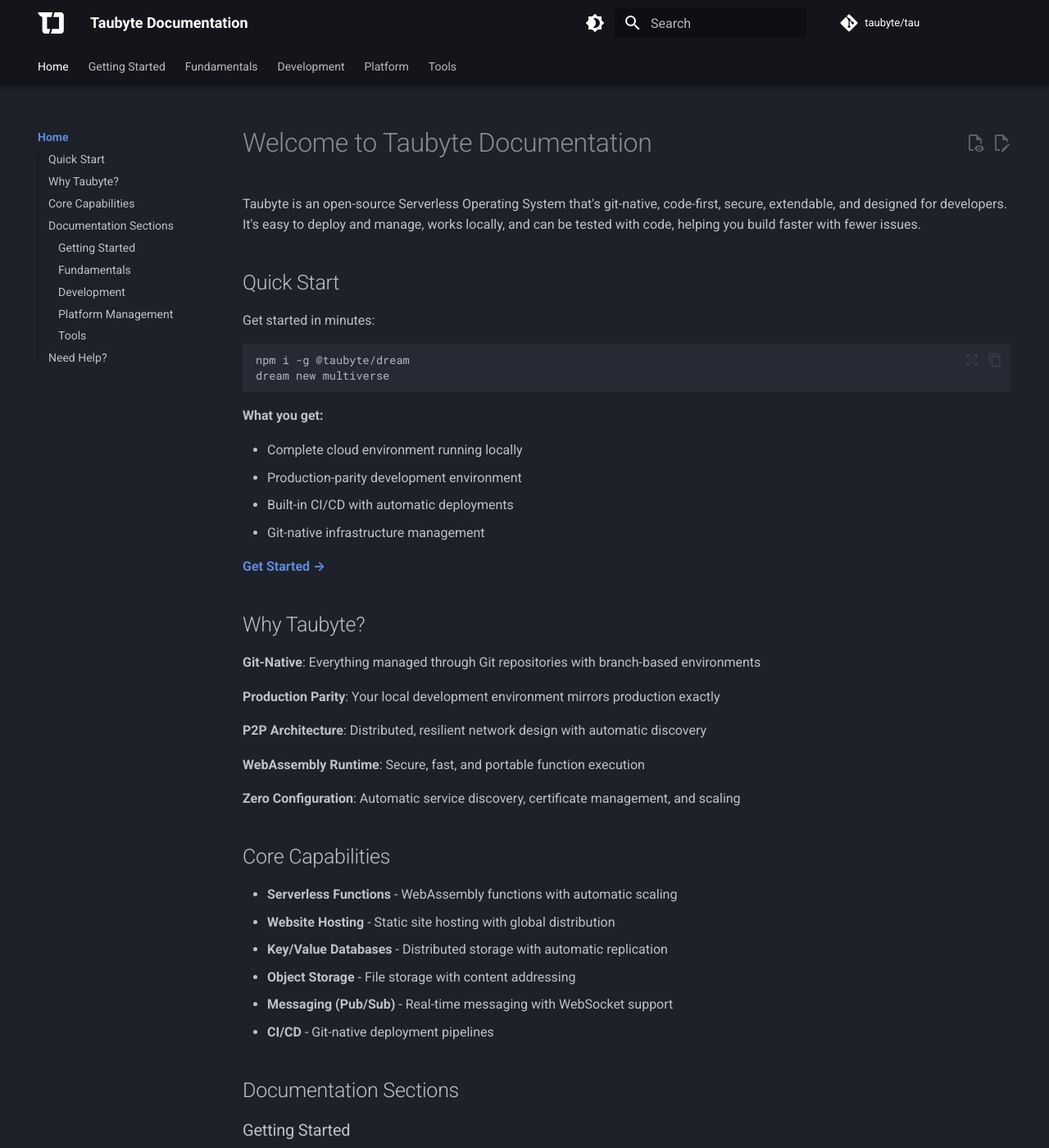
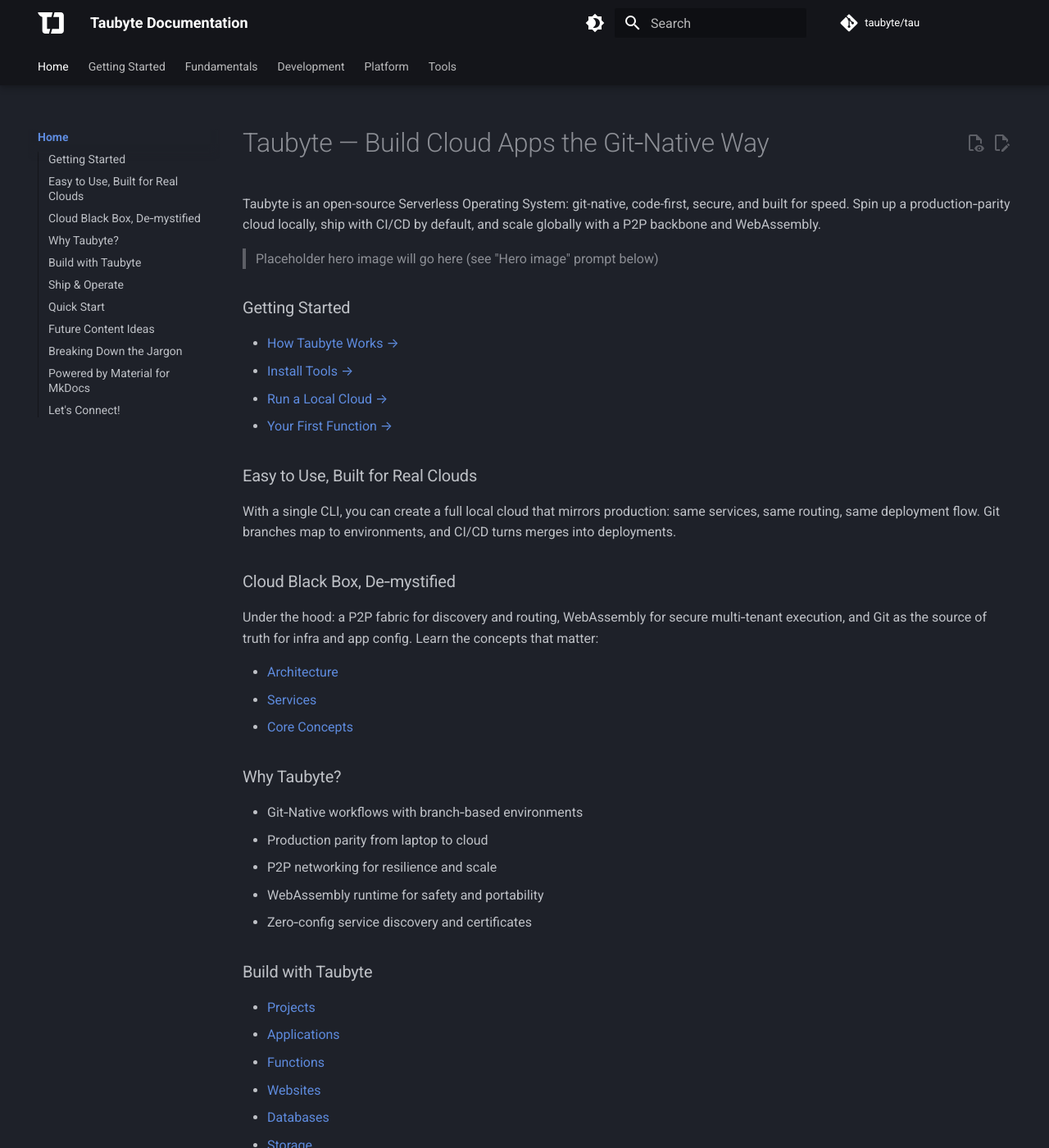
Before and after one commit to taubyte/tau.how, an MkDocs documentation site: the page built from docs/index.md, in a window 1280 px wide and 1400 px high. Shown: the whole window at 82% size. Built offline with MkDocs 1.6.1 and Material for MkDocs 9.7.7, drawn with Linux system fonts in a browser that asks for light colours; comment, search, counter and statistics services are not loaded; the version menu is left out; some of the changed text lies outside the part shown.

````diff
--- a/docs/index.md
+++ b/docs/index.md
@@ -1,99 +1,87 @@
-# Welcome to Taubyte Documentation
+# Taubyte — Build Cloud Apps the Git‑Native Way
 
-<!-- Source: docs-old/index.md -->
+Taubyte is an open-source Serverless Operating System: git-native, code-first, secure, and built for speed. Spin up a production‑parity cloud locally, ship with CI/CD by default, and scale globally with a P2P backbone and WebAssembly.
 
-Taubyte is an open-source Serverless Operating System that's git-native, code-first, secure, extendable, and designed for developers. It's easy to deploy and manage, works locally, and can be tested with code, helping you build faster with fewer issues.
+> Placeholder hero image will go here (see "Hero image" prompt below)
 
-## Quick Start
+### Getting Started
 
-Get started in minutes:
+- [How Taubyte Works →](getting-started/introduction.md)
+- [Install Tools →](getting-started/installation.md)
+- [Run a Local Cloud →](getting-started/local-cloud.md)
+- [Your First Function →](getting-started/first-function.md)
+
+### Easy to Use, Built for Real Clouds
+
+With a single CLI, you can create a full local cloud that mirrors production: same services, same routing, same deployment flow. Git branches map to environments, and CI/CD turns merges into deployments.
+
+### Cloud Black Box, De‑mystified
+
+Under the hood: a P2P fabric for discovery and routing, WebAssembly for secure multi‑tenant execution, and Git as the source of truth for infra and app config. Learn the concepts that matter:
+
+- [Architecture](fundamentals/architecture.md)
+- [Services](fundamentals/services.md)
+- [Core Concepts](fundamentals/concepts.md)
+
+### Why Taubyte?
+
+- Git‑Native workflows with branch‑based environments
+- Production parity from laptop to cloud
+- P2P networking for resilience and scale
+- WebAssembly runtime for safety and portability
+- Zero‑config service discovery and certificates
+
+### Build with Taubyte
+
+- [Projects](development/projects.md)
+- [Applications](development/applications.md)
+- [Functions](development/functions.md)
+- [Websites](development/websites.md)
+- [Databases](development/databases.md)
+- [Storage](development/storage.md)
+- [Messaging](development/messaging.md)
+- [Libraries](development/libraries.md)
+
+### Ship & Operate
+
+- [Deployment](platform/deployment.md)
+- [Spore Drive (auto-deploy)](platform/spore-drive.md)
+- [CI/CD](platform/ci-cd.md)
+- [Branches & Environments](platform/branches.md)
+- [Production](platform/production.md)
+
+### Quick Start
 
 ```bash
 npm i -g @taubyte/dream
 dream new multiverse
 ```
 
-**What you get:**
+What you get:
 
-- Complete cloud environment running locally
-- Production-parity development environment
-- Built-in CI/CD with automatic deployments
-- Git-native infrastructure management
+- Complete local cloud
+- Built-in CI/CD
+- Global‑ready architecture
 
-[**Get Started →**](getting-started/introduction.md)
+### Future Content Ideas
 
-## Why Taubyte?
+- Real‑world solution blueprints (auth, billing, analytics)
+- Observability deep‑dive (tracing, metrics, logs)
+- Multi‑region deployments and traffic policies
+- Patterns for event‑driven architectures
 
-**Git-Native**: Everything managed through Git repositories with branch-based environments
+### Breaking Down the Jargon
 
-**Production Parity**: Your local development environment mirrors production exactly
+New to serverless, P2P, or WASM? Start with the concepts and return here when you need specifics:
 
-**P2P Architecture**: Distributed, resilient network design with automatic discovery
+- [Core Concepts](fundamentals/concepts.md)
 
-**WebAssembly Runtime**: Secure, fast, and portable function execution
+### Powered by Material for MkDocs
 
-**Zero Configuration**: Automatic service discovery, certificate management, and scaling
+This documentation is built with MkDocs Material, optimized for speed, readability, and easy maintenance.
 
-## Core Capabilities
+### Let's Connect!
 
-- **Serverless Functions** - WebAssembly functions with automatic scaling
-- **Website Hosting** - Static site hosting with global distribution
-- **Key/Value Databases** - Distributed storage with automatic replication
-- **Object Storage** - File storage with content addressing
-- **Messaging (Pub/Sub)** - Real-time messaging with WebSocket support
-- **CI/CD** - Git-native deployment pipelines
-
-## Documentation Sections
-
-### Getting Started
-
-Start here if you're new to Taubyte:
-
-1. [Introduction](getting-started/introduction.md) - What is Taubyte and why use it
-2. [Installation](getting-started/installation.md) - Install the required tools
-3. [Local Cloud](getting-started/local-cloud.md) - Start your development environment
-4. [First Function](getting-started/first-function.md) - Create and deploy your first function
-
-### Fundamentals
-
-Understand how Taubyte works:
-
-- [Architecture](fundamentals/architecture.md) - Core architecture and design
-- [Services](fundamentals/services.md) - Platform services overview
-- [Concepts](fundamentals/concepts.md) - Key concepts and principles
-
-### Development
-
-Build applications on Taubyte:
-
-- [Projects](development/projects.md) - Creating and organizing projects
-- [Functions](development/functions.md) - Serverless functions development
-- [Websites](development/websites.md) - Static website hosting
-- [Databases](development/databases.md) - Key-value data storage
-- [Storage](development/storage.md) - Object storage capabilities
-- [Messaging](development/messaging.md) - Pub/Sub real-time messaging
-- [Libraries](development/libraries.md) - Code organization and reuse
-
-### Platform Management
-
-Deploy and manage infrastructure:
-
-- [Deployment](platform/deployment.md) - Manual cloud deployment
-- [Spore Drive](platform/spore-drive.md) - Automated deployment tool
-- [CI/CD](platform/ci-cd.md) - Continuous integration and deployment
-- [Branches](platform/branches.md) - Working with Git branches
-- [Production](platform/production.md) - Going to production
-
-### Tools
-
-Command-line tools and interfaces:
-
-- [Dream CLI](tools/dream.md) - Local development environment
-- [Tau CLI](tools/tau-cli.md) - Production management tool
-- [Web Console](tools/web-console.md) - Browser-based interface
-
-## Need Help?
-
-- Join our [Discord](https://discord.gg/KbN3KN7kpQ)
-- Open an issue on [GitHub](https://github.com/taubyte/tau/issues)
-- Check out [GitHub](https://github.com/taubyte/tau) for the source code
+- Discord: https://discord.gg/KbN3KN7kpQ
+- GitHub: https://github.com/taubyte/tau
+- Twitter: https://twitter.com/taubyte
````
